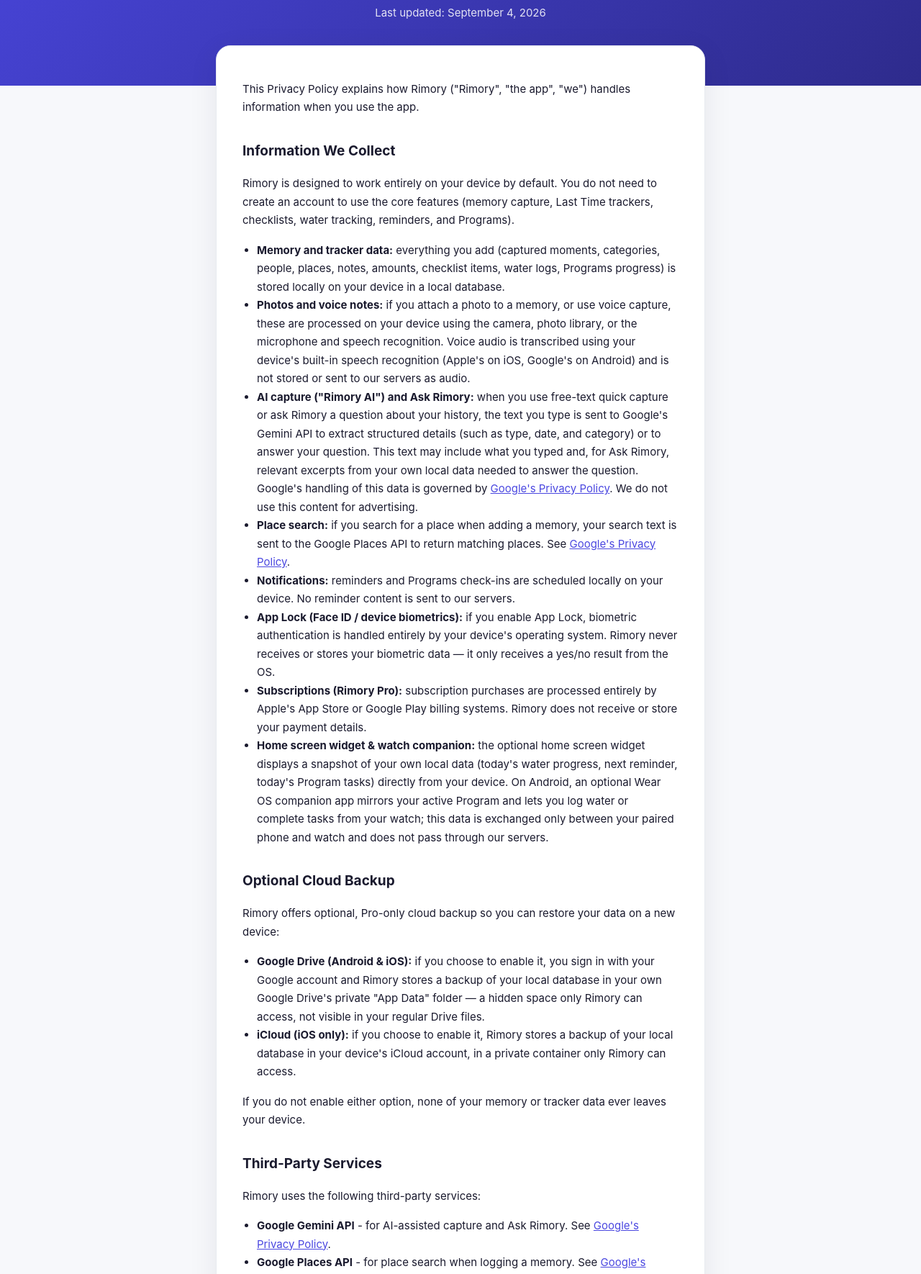
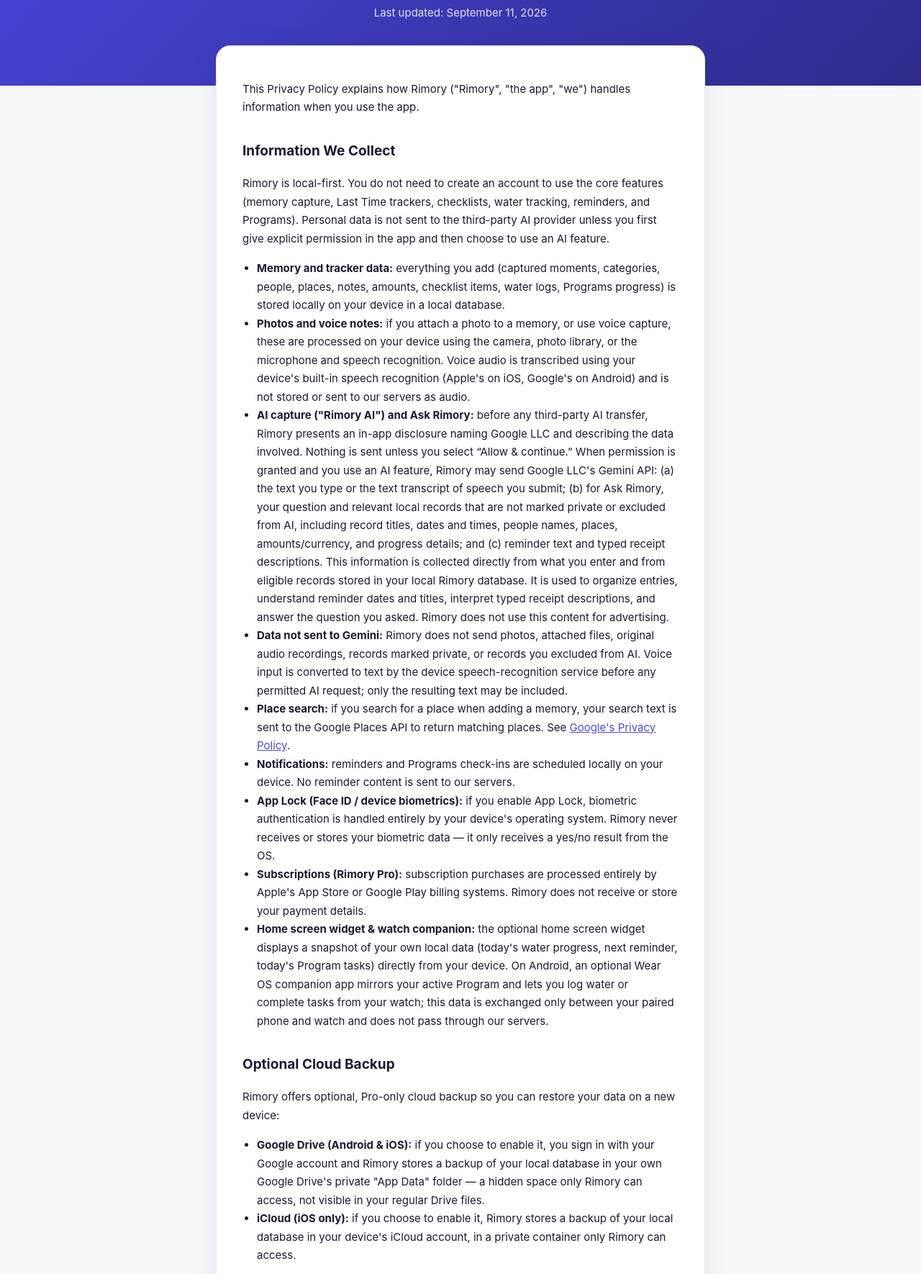
Before and after one commit to yyildirim01/yyildirim01.github.io, a plain HTML site: page rimory-privacy/index.html in a window 1280 px wide. Shown: the part 279-2049 px from the top of the page at 72% size. Drawn offline with Linux system fonts and the light colour scheme.

Commit message:
Clarify Rimory AI data sharing and consent

```diff
--- a/rimory-privacy/index.html
+++ b/rimory-privacy/index.html
@@ -103,7 +103,7 @@
   <span class="badge">Rimory: AI Personal Memory</span>
   <div class="logo"><img src="rimory-icon.png" alt="Rimory"></div>
   <h1>Privacy Policy</h1>
-  <p>Last updated: September 4, 2026</p>
+  <p>Last updated: September 11, 2026</p>
 </div>
 
 <div class="wrap">
@@ -112,11 +112,12 @@
     <p>This Privacy Policy explains how Rimory ("Rimory", "the app", "we") handles information when you use the app.</p>
 
     <h2>Information We Collect</h2>
-    <p>Rimory is designed to work entirely on your device by default. You do not need to create an account to use the core features (memory capture, Last Time trackers, checklists, water tracking, reminders, and Programs).</p>
+    <p>Rimory is local-first. You do not need to create an account to use the core features (memory capture, Last Time trackers, checklists, water tracking, reminders, and Programs). Personal data is not sent to the third-party AI provider unless you first give explicit permission in the app and then choose to use an AI feature.</p>
     <ul>
       <li><strong>Memory and tracker data:</strong> everything you add (captured moments, categories, people, places, notes, amounts, checklist items, water logs, Programs progress) is stored locally on your device in a local database.</li>
       <li><strong>Photos and voice notes:</strong> if you attach a photo to a memory, or use voice capture, these are processed on your device using the camera, photo library, or the microphone and speech recognition. Voice audio is transcribed using your device's built-in speech recognition (Apple's on iOS, Google's on Android) and is not stored or sent to our servers as audio.</li>
-      <li><strong>AI capture ("Rimory AI") and Ask Rimory:</strong> when you use free-text quick capture or ask Rimory a question about your history, the text you type is sent to Google's Gemini API to extract structured details (such as type, date, and category) or to answer your question. This text may include what you typed and, for Ask Rimory, relevant excerpts from your own local data needed to answer the question. Google's handling of this data is governed by <a href="https://policies.google.com/privacy" target="_blank" rel="noopener">Google's Privacy Policy</a>. We do not use this content for advertising.</li>
+      <li><strong>AI capture ("Rimory AI") and Ask Rimory:</strong> before any third-party AI transfer, Rimory presents an in-app disclosure naming Google LLC and describing the data involved. Nothing is sent unless you select “Allow &amp; continue.” When permission is granted and you use an AI feature, Rimory may send Google LLC's Gemini API: (a) the text you type or the text transcript of speech you submit; (b) for Ask Rimory, your question and relevant local records that are not marked private or excluded from AI, including record titles, dates and times, people names, places, amounts/currency, and progress details; and (c) reminder text and typed receipt descriptions. This information is collected directly from what you enter and from eligible records stored in your local Rimory database. It is used to organize entries, understand reminder dates and titles, interpret typed receipt descriptions, and answer the question you asked. Rimory does not use this content for advertising.</li>
+      <li><strong>Data not sent to Gemini:</strong> Rimory does not send photos, attached files, original audio recordings, records marked private, or records you excluded from AI. Voice input is converted to text by the device speech-recognition service before any permitted AI request; only the resulting text may be included.</li>
       <li><strong>Place search:</strong> if you search for a place when adding a memory, your search text is sent to the Google Places API to return matching places. See <a href="https://policies.google.com/privacy" target="_blank" rel="noopener">Google's Privacy Policy</a>.</li>
       <li><strong>Notifications:</strong> reminders and Programs check-ins are scheduled locally on your device. No reminder content is sent to our servers.</li>
       <li><strong>App Lock (Face ID / device biometrics):</strong> if you enable App Lock, biometric authentication is handled entirely by your device's operating system. Rimory never receives or stores your biometric data — it only receives a yes/no result from the OS.</li>
@@ -130,12 +131,12 @@
       <li><strong>Google Drive (Android &amp; iOS):</strong> if you choose to enable it, you sign in with your Google account and Rimory stores a backup of your local database in your own Google Drive's private "App Data" folder — a hidden space only Rimory can access, not visible in your regular Drive files.</li>
       <li><strong>iCloud (iOS only):</strong> if you choose to enable it, Rimory stores a backup of your local database in your device's iCloud account, in a private container only Rimory can access.</li>
     </ul>
-    <p>If you do not enable either option, none of your memory or tracker data ever leaves your device.</p>
+    <p>If you do not enable either backup option, no data is transferred for cloud backup. Data may still leave the device only for a separate feature you deliberately use, such as an AI request you have permitted or a place search, as described in this policy.</p>
 
     <h2>Third-Party Services</h2>
     <p>Rimory uses the following third-party services:</p>
     <ul>
-      <li><strong>Google Gemini API</strong> - for AI-assisted capture and Ask Rimory. See <a href="https://policies.google.com/privacy" target="_blank" rel="noopener">Google's Privacy Policy</a>.</li>
+      <li><strong>Google LLC — Google Gemini API</strong> - receives only the AI data described above, and only after your explicit in-app permission and use of an AI feature, to process and return the requested AI result. Google acts as our third-party AI service provider. We require service providers that process personal data for Rimory to maintain the same or an equivalent level of privacy protection as described in this policy and required by applicable law. Google's handling of data is also governed by <a href="https://policies.google.com/privacy" target="_blank" rel="noopener">Google's Privacy Policy</a> and the applicable <a href="https://ai.google.dev/gemini-api/terms" target="_blank" rel="noopener">Gemini API terms</a>.</li>
       <li><strong>Google Places API</strong> - for place search when logging a memory. See <a href="https://policies.google.com/privacy" target="_blank" rel="noopener">Google's Privacy Policy</a>.</li>
       <li><strong>Google Sign-In &amp; Google Drive</strong> - only if you enable Google Drive backup, to store your backup in your own Drive account. See <a href="https://policies.google.com/privacy" target="_blank" rel="noopener">Google's Privacy Policy</a>.</li>
       <li><strong>Apple iCloud</strong> - only if you enable iCloud backup (iOS only), governed by <a href="https://www.apple.com/legal/privacy/" target="_blank" rel="noopener">Apple's Privacy Policy</a>.</li>
@@ -143,6 +144,7 @@
     <p>Rimory does not show ads and does not use any advertising or analytics SDKs that collect personal data.</p>
 
     <h2>Your Choices</h2>
+    <p><strong>AI permission:</strong> permission to share data with Google Gemini is off until you explicitly allow it. If you decline, no personal data is sent to Gemini and Rimory uses on-device processing where available. You can withdraw permission at any time in Rimory's Privacy Center by turning off “Share data with Google Gemini.” The change applies immediately to all later AI requests. Declining or withdrawing permission does not delete your local records and does not prevent you from using non-AI features.</p>
     <p>You can disable microphone, camera, photo library, speech recognition, or notification access at any time in your device Settings. You can disconnect Google Drive or iCloud backup at any time from the app's Privacy Center, which stops any further syncing.</p>
 
     <h2>Data Deletion</h2>
```
